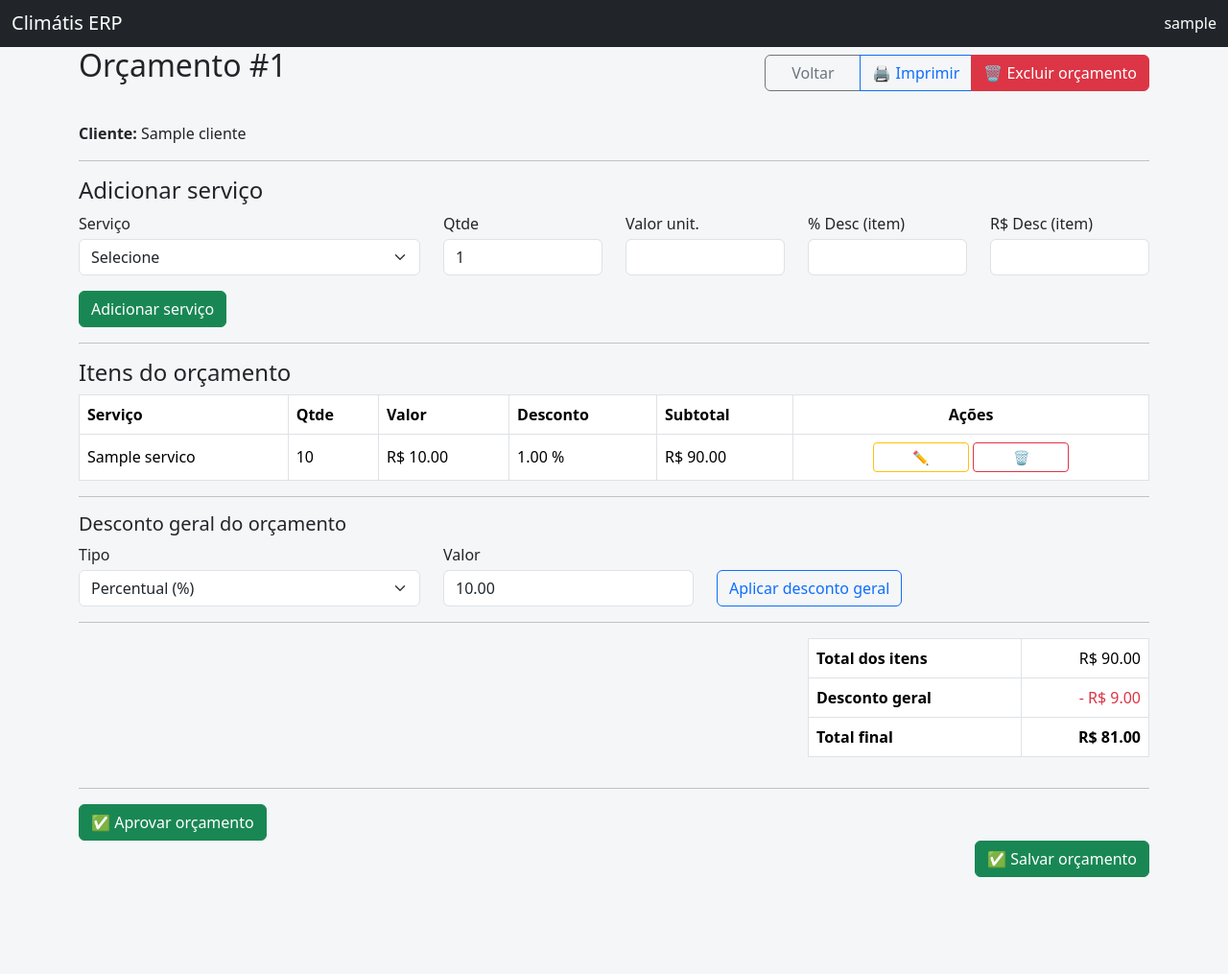
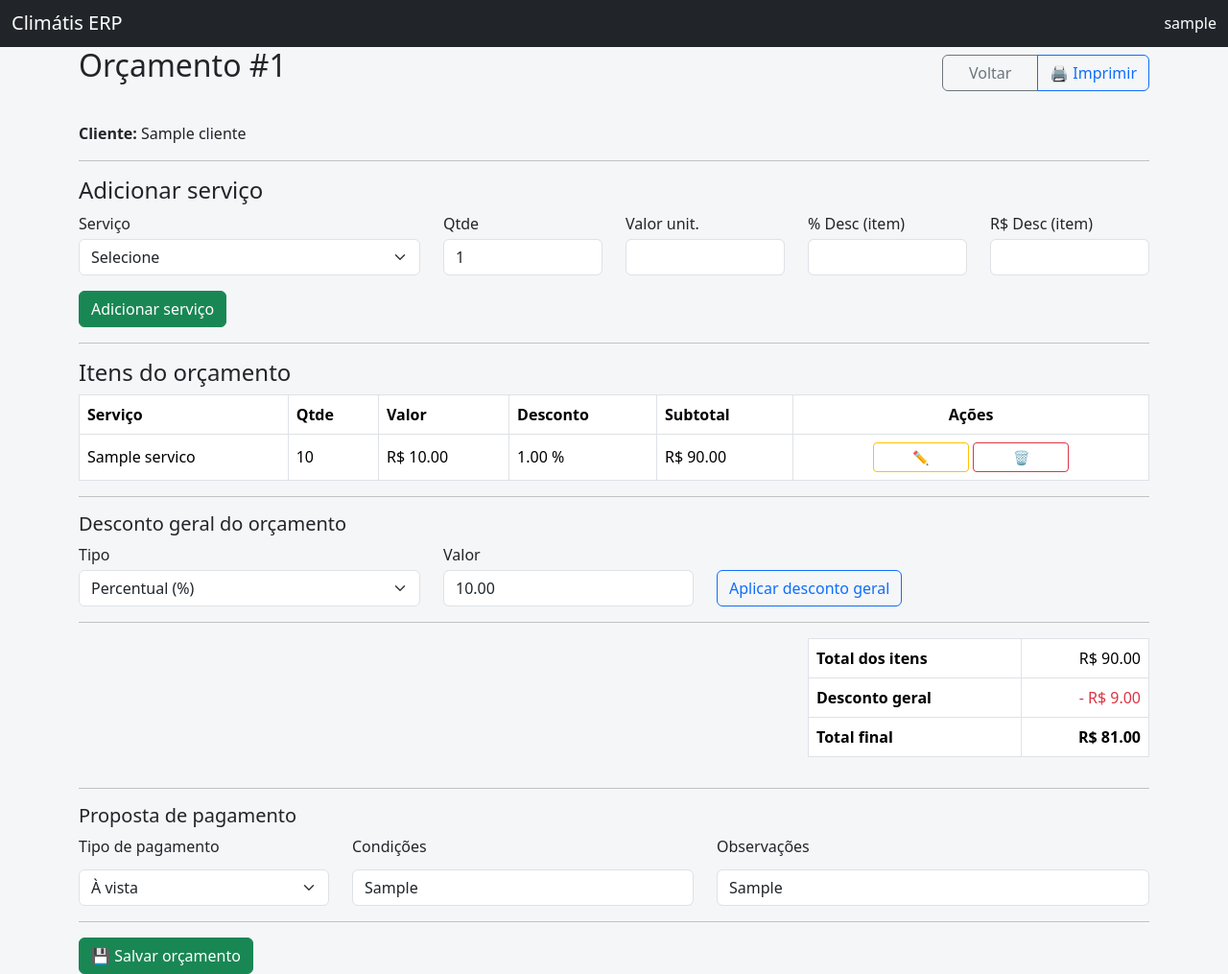
Before and after one commit to marlevek/climatis-erp, a Django app: page /clientes/orcamentos/1/ in a window 1280 px wide. Shown: the part 25-1040 px from the top of the page at 96% size. Before the commit the page ends 939 px from the top, so only its background shows below. Run offline with Django 5.2, Linux system fonts and the light colour scheme; a user stored in the database is signed in; tables that the repository leaves empty hold one stand-in row (values such as "Sample post").

Commit message:
fluxo orçamento/venda

```diff
--- a/clientes/models.py
+++ b/clientes/models.py
@@ -148,6 +148,7 @@ class Servico(models.Model):
             self.codigo_interno = self.gerar_codigo_interno()
         super().save(*args, **kwargs)
 
+
 # Orçamentos
 class Orcamento(models.Model):
     STATUS_CHOICES = (
@@ -178,6 +179,33 @@ class Orcamento(models.Model):
     )
 
     observacoes = models.TextField(blank=True, null=True)
+
+    TIPO_PAGAMENTOS_CHOICES = (
+        ('avista', 'À vista'),
+        ('parcelado', 'Parcelado'),
+    )
+
+    tipo_pagamento = models.CharField(
+        max_length=20,
+        choices=TIPO_PAGAMENTOS_CHOICES,
+        blank=True,
+        null=True,
+        help_text='Forma de pagamento proposta ao cliente'
+    )
+
+    condicoes_pagamento = models.CharField(
+        max_length=100,
+        blank=True,
+        null=True,
+        help_text='Ex.: 3x sem juros, Entrada + 2 parcelas'
+    )
+
+    observacoes_pagamento = models.TextField(
+        blank=True,
+        null=True,
+        help_text='Ex.: 50% entrada na confirmação do serviço'
+    )
+
 
     TIPO_DESCONTO_GERAL_CHOICES = (
         ('percentual', 'Percentual (%)'),
@@ -343,6 +371,29 @@ class Venda(models.Model):
         default=Decimal('0.00')
     )
 
+    TIPO_PAGAMENTO_CHOICES = (
+    ('avista', 'À vista'),
+    ('parcelado', 'Parcelado'),
+    )
+
+    tipo_pagamento = models.CharField(
+        max_length=20,
+        choices=TIPO_PAGAMENTO_CHOICES,
+        blank=True,
+        null=True
+    )
+
+    condicoes_pagamento = models.CharField(
+        max_length=100,
+        blank=True,
+        null=True
+    )
+
+    observacoes_pagamento = models.TextField(
+        blank=True,
+        null=True
+    )
+
     status = models.CharField(
         max_length=20,
         choices=STATUS_CHOICES,
--- a/clientes/views.py
+++ b/clientes/views.py
@@ -9,7 +9,7 @@ from django.http import JsonResponse
 from django.contrib.auth.decorators import login_required
 from django.views import View
 from enderecos.services.cnpj_service import buscar_cnpj
-from django.shortcuts import redirect
+from django.shortcuts import redirect, get_object_or_404
 from decimal import Decimal
 
 
@@ -134,6 +134,22 @@ class OrcamentoDetailView(LoginRequiredMixin, DetailView):
             )
 
         # =========================
+        # SALVAR PROPOSTA DE PAGAMENTO (ORÇAMENTO)
+        # =========================
+        if acao == 'salvar_pagamento':
+            self.object.tipo_pagamento = request.POST.get('tipo_pagamento') or None
+            self.object.condicoes_pagamento = request.POST.get('condicoes_pagamento') or None
+            self.object.observacoes_pagamento = request.POST.get('observacoes_pagamento') or None
+
+            self.object.save()
+
+            return redirect(
+                'clientes:orcamento_detail',
+                pk=self.object.pk
+            )
+
+
+        # =========================
         # SALVAR ORÇAMENTO (FINALIZAR)
         # =========================
         if acao == 'salvar_orcamento':
@@ -143,7 +159,7 @@ class OrcamentoDetailView(LoginRequiredMixin, DetailView):
 
             return redirect('clientes:orcamento_list')
 
-                # =========================
+        # =========================
         # APROVAR ORÇAMENTO → GERAR VENDA
         # =========================
         if acao == 'aprovar_orcamento':
@@ -157,14 +173,20 @@ class OrcamentoDetailView(LoginRequiredMixin, DetailView):
                 empresa=self.object.empresa,
                 cliente=self.object.cliente,
                 orcamento=self.object,
-                valor_total=self.object.total_com_desconto()
+                valor_total=self.object.total_com_desconto(),
+
+            # Cópia da proposta de pagamento
+            tipo_pagamento = self.object.tipo_pagamento,
+            condicoes_pagamento = self.object.condicoes_pagamento,
+            observacoes_pagamento = self.object.observacoes_pagamento,
+
             )
 
             # atualiza status do orçamento
             self.object.status = 'aprovado'
             self.object.save()
 
-            return redirect('clientes:orcamento_list')
+            return redirect('clientes:venda_list')
 
         # =========================
         # ADICIONAR ITEM AO ORÇAMENTO
@@ -213,11 +235,51 @@ def gerar_codigo_servico(request):
 class OrcamentoListView(LoginRequiredMixin, ListView):
     model = Orcamento
     template_name = 'orcamentos/orcamento_list.html'
+    context_object_name = 'object_list'
 
     def get_queryset(self):
         return Orcamento.objects.filter(
             empresa=self.request.user.perfil.empresa
         )
+
+    def post(self, request, *args, **kwargs):
+        orcamento_id = request.POST.get('orcamento_id')
+        novo_status = request.POST.get('status')
+
+        if not orcamento_id or not novo_status:
+            return redirect('clientes:orcamento_list')
+
+        orcamento = get_object_or_404(
+            Orcamento,
+            pk=orcamento_id,
+            empresa=request.user.perfil.empresa
+        )
+
+        # =========================
+        # MUDANÇA DE STATUS
+        # =========================
+        if novo_status != orcamento.status:
+            orcamento.status = novo_status
+            orcamento.save()
+
+            # =========================
+            # SE APROVADO → GERAR VENDA
+            # =========================
+            if novo_status == 'aprovado':
+                if not hasattr(orcamento, 'venda'):
+                    Venda.objects.create(
+                        empresa=orcamento.empresa,
+                        cliente=orcamento.cliente,
+                        orcamento=orcamento,
+                        valor_total=orcamento.total_com_desconto(),
+
+                        # copia proposta de pagamento
+                        tipo_pagamento=orcamento.tipo_pagamento,
+                        condicoes_pagamento=orcamento.condicoes_pagamento,
+                        observacoes_pagamento=orcamento.observacoes_pagamento,
+                    )
+
+        return redirect('clientes:orcamento_list')
 
 
 class OrcamentoCreateView(LoginRequiredMixin, CreateView):
@@ -298,3 +360,14 @@ class VendaListView(LoginRequiredMixin, ListView):
         return Venda.objects.filter(
             empresa = self.request.user.perfil.empresa
         ).select_related('cliente', 'orcamento')
+
+
+class VendaDetailVew(LoginRequiredMixin, DetailView):
+    model = Venda
+    template_name = 'vendas/venda_detail.html'
+    context_object_name = 'venda'
+
+    def get_queryset(self):
+        return Venda.objects.filter(
+            empresa = self.request.user.perfil.empresa
+        ).select_related('cliente', 'orcamento')
--- a/templates/orcamentos/orcamento_detail.html
+++ b/templates/orcamentos/orcamento_detail.html
@@ -13,11 +13,6 @@
 
         <a href="{% url 'clientes:orcamento_print' object.id %}" target="_blank" class="btn btn-outline-primary">
             🖨 Imprimir
-        </a>
-
-        <a href="{% url 'clientes:orcamento_delete' object.id %}" class="btn btn-danger"
-            onclick="return confirm('Tem certeza que deseja excluir TODO o orçamento?')">
-            🗑 Excluir orçamento
         </a>
     </div>
 </div>
@@ -184,26 +179,61 @@
 
 <hr>
 
-<form method="post" class="d-inline">
+<h5>Proposta de pagamento</h5>
+
+<form method="post">
     {% csrf_token %}
-    <input type="hidden" name="acao" value="aprovar_orcamento">
-    <button type="submit"
-            class="btn btn-success"
-            onclick="return confirm('Confirmar aprovação do orçamento? Isso irá gerar uma venda.')">
-        ✅ Aprovar orçamento
-    </button>
+    <input type="hidden" name="acao" value="salvar_pagamento">
+
+    <div class="row">
+        <div class="col-md-3">
+            <label class="form-label">Tipo de pagamento</label>
+            <select name="tipo_pagamento" class="form-select">
+                <option value="">Selecione</option>
+                <option value="avista"
+                    {% if object.tipo_pagamento == 'avista' %}selected{% endif %}>
+                    À vista
+                </option>
+                <option value="parcelado"
+                    {% if object.tipo_pagamento == 'parcelado' %}selected{% endif %}>
+                    Parcelado
+                </option>
+            </select>
+        </div>
+
+        <div class="col-md-4">
+            <label class="form-label">Condições</label>
+            <input type="text"
+                   name="condicoes_pagamento"
+                   class="form-control"
+                   placeholder="Ex: 3x sem juros"
+                   value="{{ object.condicoes_pagamento|default_if_none:'' }}">
+        </div>
+
+        <div class="col-md-5">
+            <label class="form-label">Observações</label>
+            <input type="text"
+                   name="observacoes_pagamento"
+                   class="form-control"
+                   placeholder="Ex.: 50% entrada na confirmação do serviço"
+                   value="{{ object.observacoes_pagamento|default_if_none:'' }}">
+        </div>
+    </div>
+
 </form>
 
-<div class="d-flex justify-content-end gap-2">
-    <form method="post">
+<hr>
+
+{% if object.status == 'rascunho' %}
+    <!-- BOTÃO SALVAR ORÇAMENTO -->
+    <form method="post" class="d-inline">
         {% csrf_token %}
         <input type="hidden" name="acao" value="salvar_orcamento">
-        <button type="submit" class="btn btn-success mb-5">
-            ✅ Salvar orçamento
+        <button type="submit" class="btn btn-success">
+            💾 Salvar orçamento
         </button>
     </form>
-</div>
-
+{% endif %}
 
 {% else %}
 <p>Nenhum serviço adicionado.</p>
```
Also changed, not shown: templates/orcamentos/orcamento_list.html (+27 -5 lines), clientes/migrations/0008_orcamento_condicoes_pagamento_and_more.py (added), clientes/migrations/0009_alter_orcamento_observacoes_pagamento.py (added), clientes/migrations/0010_venda_condicoes_pagamento_and_more.py (added).
